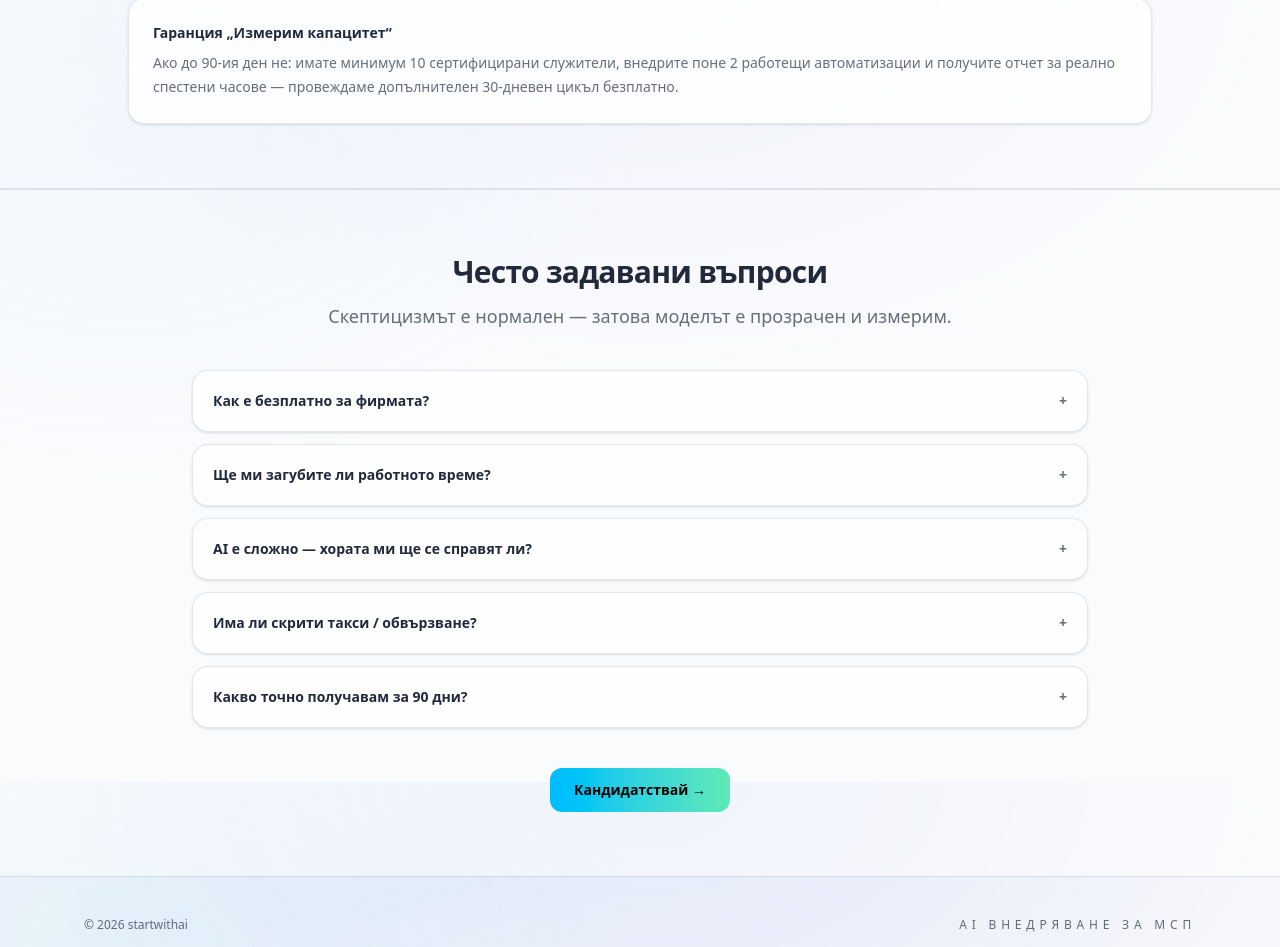
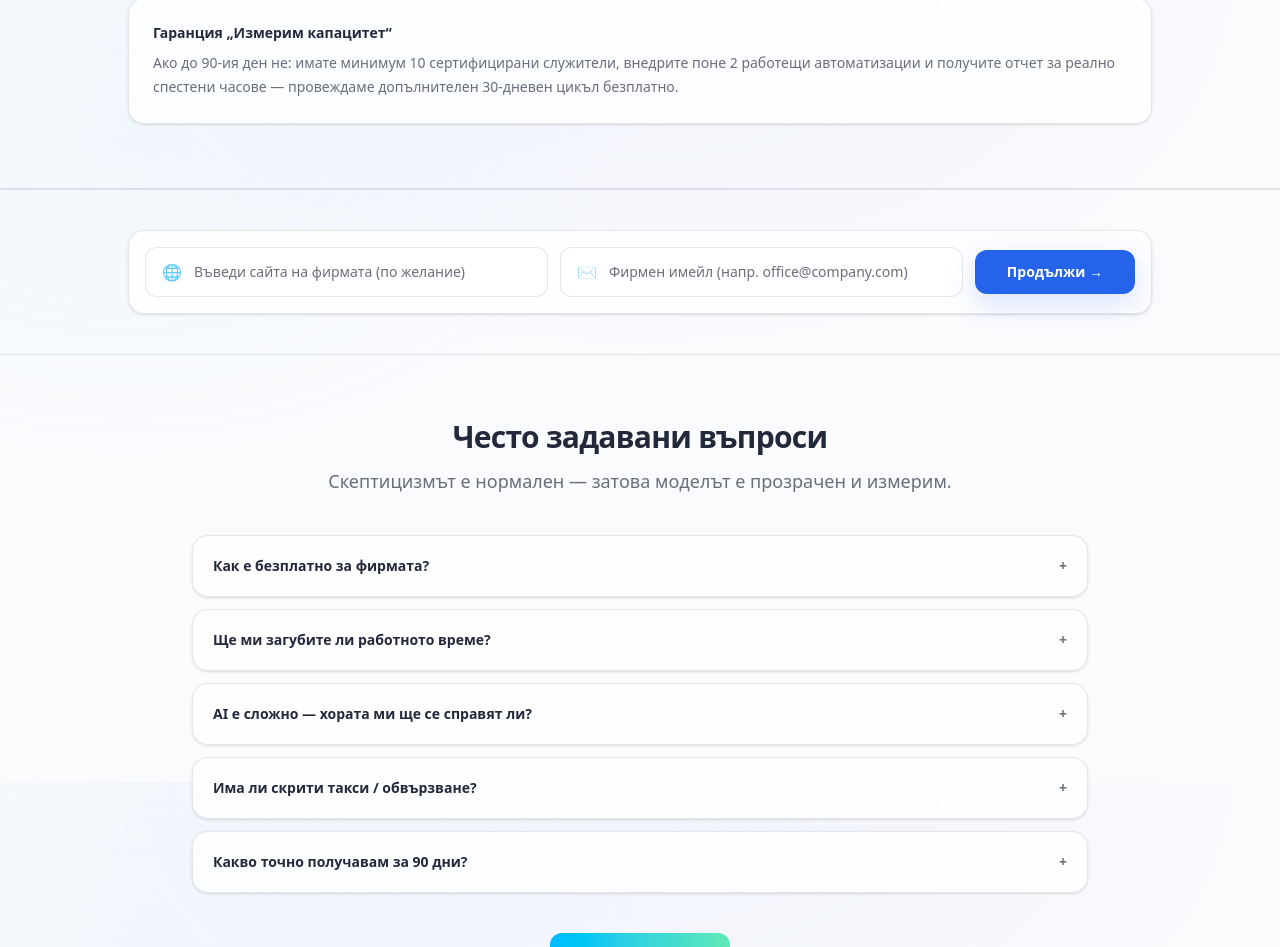
Before and after one commit to simeon619619619619-create/startwithai, a Next.js app: page / in a window 1280 px wide. Shown: the part 1618-2565 px from the top of the page. Built offline with nearby package versions, Linux system fonts and the light colour scheme; no server answers.

Commit message:
Add inline survey CTA above FAQ

```diff
--- a/src/app/page.tsx
+++ b/src/app/page.tsx
@@ -192,6 +192,18 @@ export default function HomePage() {
     router.push(`/chat?${qp.toString()}`);
   }
 
+  function onInlineSurveySubmit(e: React.FormEvent) {
+    e.preventDefault();
+    const err = validateProfessionalEmail(heroEmail);
+    setHeroEmailError(err);
+    if (err) return;
+
+    const qp = new URLSearchParams();
+    if (heroWebsite) qp.set("website", heroWebsite);
+    qp.set("email", heroEmail.trim().toLowerCase());
+    router.push(`/chat?${qp.toString()}`);
+  }
+
   return (
     <div>
       {/* Topbar */}
@@ -370,6 +382,55 @@ export default function HomePage() {
           </div>
         </section>
 
+        {/* Inline survey (above FAQ) */}
+        <section className="border-t border-[color:var(--stroke)] bg-white/50">
+          <div className="mx-auto max-w-6xl px-5 py-10">
+            <div className="mx-auto max-w-5xl rounded-2xl border border-[color:var(--stroke)] bg-white/80 p-4 shadow-sm">
+              <form
+                onSubmit={onInlineSurveySubmit}
+                className="flex flex-col gap-3 md:flex-row md:items-center"
+              >
+                <div className="flex flex-1 items-center gap-3 rounded-xl border border-[color:var(--stroke)] bg-white px-4 py-3">
+                  <span className="text-[color:var(--muted)]">🌐</span>
+                  <input
+                    value={heroWebsite}
+                    onChange={(e) => setHeroWebsite(e.target.value)}
+                    placeholder="Въведи сайта на фирмата (по желание)"
+                    className="w-full bg-transparent text-sm text-[color:var(--text)] placeholder:text-[color:var(--muted)] focus:outline-none"
+                  />
+                </div>
+
+                <div className="flex flex-1 items-center gap-3 rounded-xl border border-[color:var(--stroke)] bg-white px-4 py-3">
+                  <span className="text-[color:var(--muted)]">✉️</span>
+                  <input
+                    value={heroEmail}
+                    onChange={(e) => setHeroEmail(e.target.value)}
+                    onInvalid={(e) => {
+                      (e.target as HTMLInputElement).setCustomValidity(
+                        "Моля, въведете фирмен имейл във формат: word@domain.com"
+                      );
+                    }}
+                    onInput={(e) => (e.target as HTMLInputElement).setCustomValidity("")}
+                    placeholder="Фирмен имейл (напр. office@company.com)"
+                    className="w-full bg-transparent text-sm text-[color:var(--text)] placeholder:text-[color:var(--muted)] focus:outline-none"
+                  />
+                </div>
+
+                <button
+                  type="submit"
+                  className="rounded-xl bg-[color:var(--accent)] px-8 py-3 text-sm font-semibold text-white shadow-[0_10px_30px_rgba(37,99,235,0.18)] hover:bg-[color:var(--accent-2)]"
+                >
+                  Продължи →
+                </button>
+              </form>
+
+              {heroEmailError ? (
+                <div className="mt-3 text-left text-xs text-red-600">{heroEmailError}</div>
+              ) : null}
+            </div>
+          </div>
+        </section>
+
         {/* FAQ */}
         <section id="faq" className="border-t border-[color:var(--stroke)] bg-white/50">
           <div className="mx-auto max-w-6xl px-5 py-16">
```
